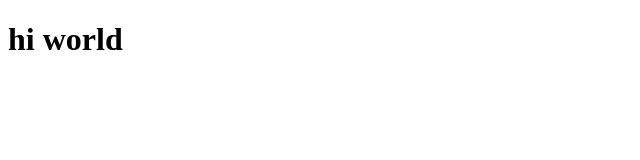
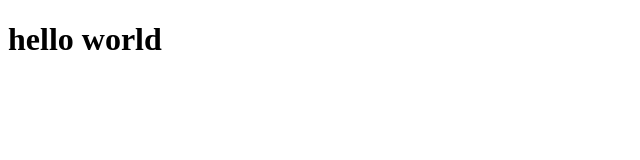
Before and after one commit to ysongonzales/myRepos, a plain HTML site: page myProject/index.html in a window 1280 px wide. Shown: the whole page, without its empty margins (0-640 px from the left). Drawn offline with Linux system fonts and the light colour scheme.

Commit message:
Update index.html

```diff
--- a/myProject/index.html
+++ b/myProject/index.html
@@ -6,7 +6,7 @@
     <title>Document</title>
 </head>
 <body>
-    <h1>hi world
+    <h1>hello world
 
     </h1>
 </body>
```
